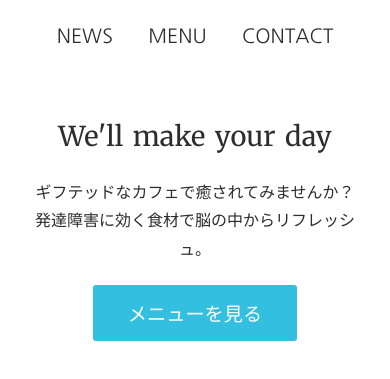
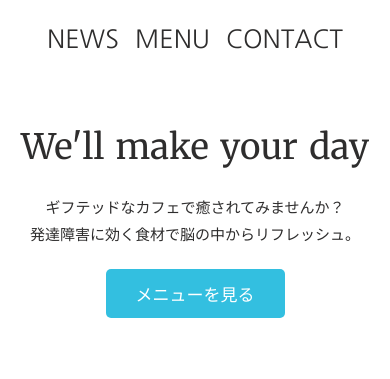
Before and after one commit to kss27thgen/2-site-gftd, a plain HTML site: page index.html in a window 390 px wide. Shown: the part 39-418 px from the top of the page. Drawn offline with Linux system fonts and the light colour scheme.

Commit message:
Font-size fix
Use “rem” to font-size, and make it responsive by changing font-size of
html element.

```diff
--- a/css/index.css
+++ b/css/index.css
@@ -14,13 +14,13 @@
 }
 .indexMain-title {
 	margin: 20% 0 7%;
-	font-size: 7vw;
+	font-size: 3.5rem;
 	font-family: 'Merriweather';
 	font-weight: 400;
 	word-spacing: 3px;
 }
 .indexMain-copy {
-	font-size: 1rem;
+	font-size: 1.5rem;
 	margin-bottom: 6%;
 	line-height: 180%;
 }
--- a/css/layout.css
+++ b/css/layout.css
@@ -1,4 +1,4 @@
-body {
+html {
 	font-size: 62.5%;
 	font-family: 'Nanum Gothic', 'Quicksand', 'Merriweather', sans-serif;
 }
@@ -11,11 +11,11 @@ a {
 
 /*-------- resuseable ---- */
 button {
-	font-size: 1.2rem;
+	font-size: 1.7rem;
 	background: #33bfe0;
 	color: #fff;
-	padding: 4% 10%;
-	border-radius: 3px;
+	padding: 1.2rem 3rem;
+	border-radius: 5px;
 }
 
 
@@ -31,7 +31,7 @@ header img{
 .header-nav {
 	width: 80%;
 	margin: 0 auto;
-	font-size: 5vw;
+	font-size: 2.5rem;
 	list-style: none;
 	display: flex;
 	justify-content: space-around;
--- a/css/queries.css
+++ b/css/queries.css
@@ -2,7 +2,7 @@
 @media only screen and (min-width: 600px) {
 
 	html {
-		font-size: 100%;
+		font-size: 90%;
 	}
 	h1 {
 		color: red;
```
